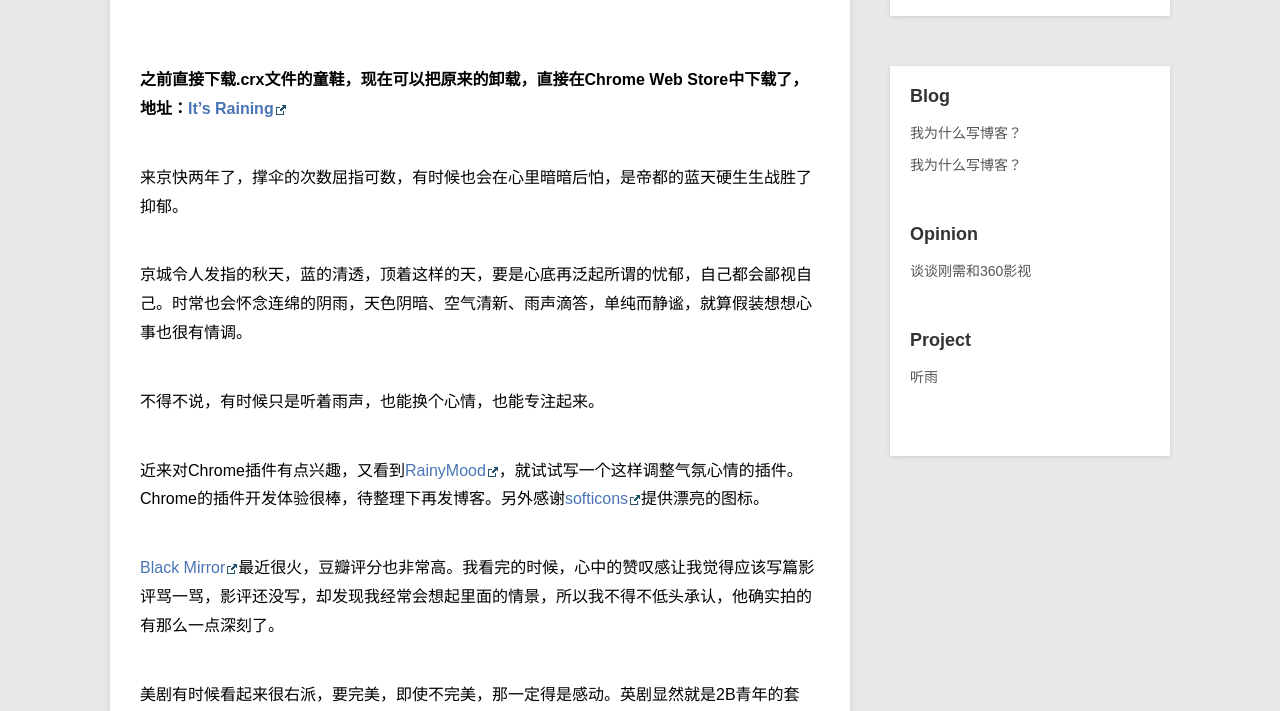
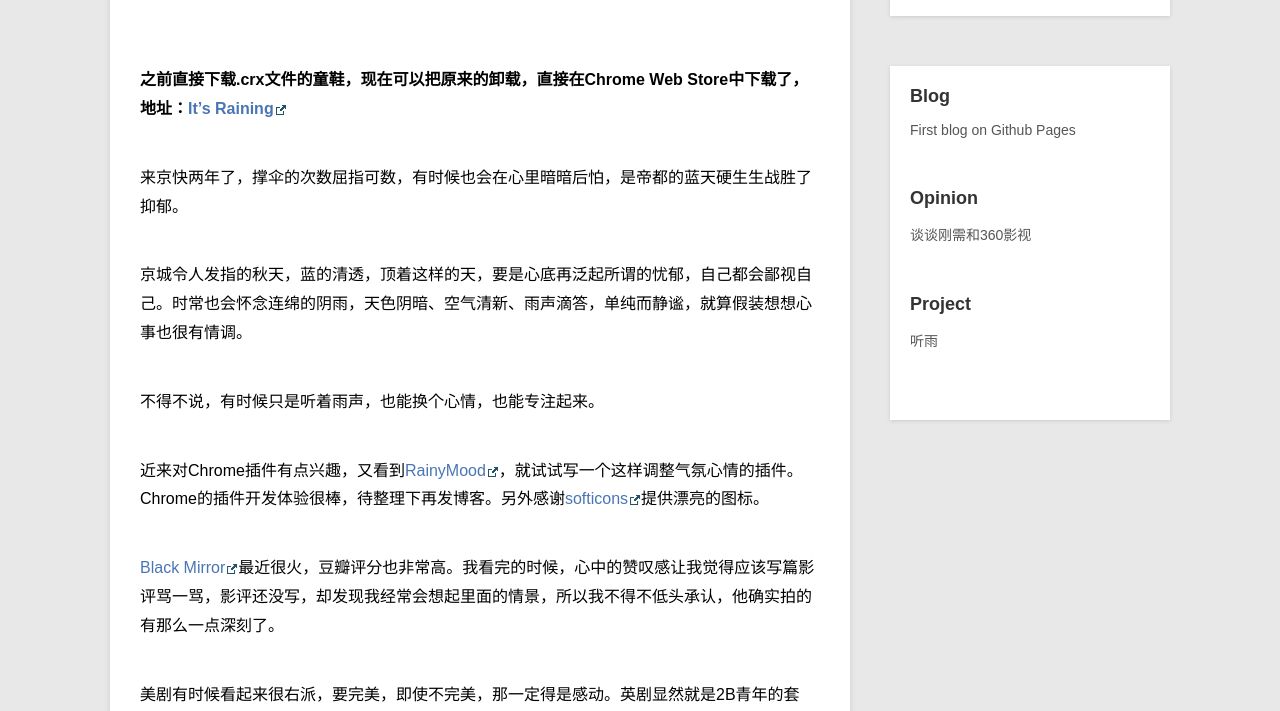
Before and after one commit to cyonks/cyonks.github.io, a Jekyll site: the page built from _posts/project/2012-04-18-raining-in-chrome.md, in a window 1280 px wide and 900 px high, cut to the strip 189-900 px from the top of the window. Built offline with Jekyll 4.4.1, drawn with Linux system fonts in a browser that asks for light colours; Markdown is read by kramdown in place of the engine named in the settings; some of the changed lines change nothing that is shown.

Commit message:
my first blog on github

```diff
--- a/_posts/blog/2011-12-18-why-blog.md
+++ /dev/null
@@ -1,111 +0,0 @@
----
-layout:     post
-title:      我为什么写博客？
-category: blog
-description: 写博客这个这么古老的行为，还有必要拿出来说吗，我看有。
----
-
-## 世界这么乱，装纯给谁看
-
-写博客这个不知道几个“互联网世纪”前的东西，现在还有必要拿出来说吗？不想用太多的理论去说这个命题，先看看两个最近对我影响比较大的两个博客：
-
-* [Steve Losh][]
-* [Derek Sivers][]
-
-第一个是[Steve Losh][]的博客，我在搜索了[VIM][2]相关的关键字之后被带到了这里。简洁的风格和关屏的利落就已经吸引了我，顺手点开其他的文章看了看，博主非常的谨慎认真，每一篇都是高质量的作品，看得出他的用心，整个网站也是异常的简洁舒适，深深的被这种淡然的心态打动，躲进小楼成一统，哪管他春夏与秋冬。再看看他的介绍：
-
-> "I’m a programmer, photographer, dancer & bassist from Rochester, New York."
-
-呵呵，他完全就过着我期望的生活。
-
-第二位博主的['Co-op Business Model'][3]文章也是让我茅厕顿开，这种分享的精神，用博主自己活生生的例子讲述出来之后，读者自然会被感动的，我也在团队内分享过这篇文章，下面我简要介绍一下他的事迹吧：
-
-* 1994年，他把需要邮寄才能得到的版权申请表单扫描上传到网上，为大家申请提供方便的下载服务，直到版权机构将表单上网之前，他的网站是全美唯一一个可以下载到表单的地方，他也并没有盈利。
-* 1995年，他为自己的乐队注册了一个名字，并且把注册过程详细的写在自己的博客上，很长一段时间内，他的这篇文章几乎成了注册乐队名称的标准教程。
-* 1996年，他有了一个[小唱片公司][4]，也就有了一个条形码账户，他需要支付$750给条码协会，这样他就拥有了十万个条码，一开始他免费把这些条码给朋友们要出售的CD用，后来，越来越多人知道了他有条码，又懒得去自己申请账户，就给他付一定的费用，方便的使用，他每个收费$20，在过去的12年里，他靠出售这个条码就赚到了二百万美元。
-* 1997年，他花费$1000申请了一个信用卡商户账户，用来销售自己的CD，一开始也免费给他的做音乐的朋友们帮忙卖，后来有越来越多的陌生人希望能使用他的账号，省的自己去申请，因为他有一些劳动量，所以也收取一定费用，每张专辑收取$35的制作费，然后每卖一张收$4，在过去的12年中，他赚到了二千万美元。
-* 1999年，他学会了制作网站，一开始是为了展示自己的CD，后来他的朋友们抱怨自己的网站服务商很糟糕，希望能使用[Derek Sivers][]的系统，因为也有一些劳动量，所以会一开始收取$300，然后每个月收取$20，在过去的9年中，他赚到了五百万美元。
-* 2000年以后，他会无偿的分享所有他学到的东西，或许“[他不是最聪明的人][5]”，但是分享没有什么成本，而且这是正确的事，所以在后来的11年里，他收获了很多的好运与快乐，遇见了很多有趣的人。
-
-找到了一个神交的外国博主，又有这么励志“好人好报”的故事，我想大道理不用讲太多也都明白了。
-
-还有一篇理论性很强的文章做参考，[我为什么写博客][9]。
-
-## 那些虚的没用，说点实际的
-
-或许这些看起来很美好的东西，你会觉得离自己很远，那就说点直接的收益，看看是否够诱人。
-
-我还是先推荐一篇文章：[怎样花两年时间去面试一个人][6]，招聘永远是公司和个人的难题，双方的信息不对称，导致这个矛盾无法调和，这篇文章就是告诉你，如何自己去推销自己，让公司得到你的全部优质信息，尤其在现在的网络环境下，将自己工作有用的能力搬上网，那么就是最好的能力证明，就是最好的面试答案。无论你是程序员，还是设计师。
-
-或许你会想，好吧好吧，那我找个博客站开一个博客好了，我不太会同意这个做法，有一个个人的品牌，对于自己的发展只有好处，行走网络江湖，有同一个ID标识，无论在哪里都会让人看到你，这样长期的潜移默化，个人的品牌效力也就展现出来了。然后有一个自己独立的域名，并且用心去经营，肯定会有人欣赏的。而且经过我的一番研究，成本并不是很高。
-
-我期望的博客内容，并不是贴一段代码，或者胡言乱语两句，具体的质量可以参考[Steve Losh]，这样的高质量，更能展现自己的态度，或许你说有一些小心得小点滴也想和大家分享，那也可以在自己的空间下开一个Wiki频道，专门存放琐碎的知识点。
-
-高质量的博文，肯定需要自己缜密的思考，并且需要一定的文笔才能将自己的想法完整清晰的表达出来，我在这两个方面都还差了很多，还需要大量的练习才好，给自己这样的机会。
-
-在快知识、微段子横行的今天，能对一个个问题深入的去思考，一方面得到的是心灵的平静，更多的则是深入思考之后的收获的喜悦感，会有不一样的体会的。
-
-## 技术很简单，不用担心
-
-或者你很幸运不是一个程序员，或者你是一个不用搞这些乱七八糟东西的程序员，那么相信我，你一样可以搭起来一个跟我的一模一样的个人站点的。
-
-我要特别鸣谢以下几个站点、技术：
-
-* [GoDaddy][]
-* [DNSPod][]
-* [GitHub][]
-* [Jekyll][]
-* [Disqus][]
-
-下面我来做一个简要说明，完整的搭建方法，我后面会专门写一篇博客分享给大家，等不及的可以自己去找资料哈。
-
-### GoDaddy & DNSPod
-
-[GoDaddy][]是一家非常不错的域名注册商，良好的用户体验，飞快的生效速度，给力的优惠码，也支持支付宝，永远不用担心国内那些流氓厂商的流氓行为，注册了域名，就可以放心不会被别人抢走。在Godaddy注册域名是一件很简单的事情，按照提示走就完全没有问题，唯一需要动脑筋的可能是，你要想一个既有个人标识，又没有被别人注册的域名了，我觉得我的[BeiYuu][]还是不错的，呵呵。
-
-Godaddy一切都很完美，直到遇到了GFW，原因你肯定懂。前段时间推上风传Godaddy的DNS服务器被墙，导致域名不能解析，看起来好像自己的站被墙了一样，这个确实是个闹心的事情，还好国内有DNS服务的替代产品，而且做得还非常的不错，也是免费的，功能强大，速度快，不用担心被和谐，所以隆重推荐[DNSPod][]给大家，可以试用一下，把DNS服务迁移到DNSPod来，解决后顾之忧，配置比较简单，不懂的可以等我后面的博客啦，哈。
-
-### GitHub & Jekyll
-
-[GitHub][]是一个非常优秀的产品，爆发式的增长，各大优质开源软件的蜂涌而至，只能说明人们太需要他了。**Social Coding**是他的Slogan，产品的设计确实解决了很多代码交流的难题，让世界更平，让交流更畅，关于Git的学习，大家可以移步这里[Pro Git中文版][7]，这也是一个本身就在Github维护的一个项目，高质量的翻译了Git入门书，讲解详细，是学习Git的好资料。
-
-GitHub是一个伟大的产品，[GitHub Pages][]是他伟大的一部分，GitHub Pages基于[Jekyll][]博客引擎，当我深入的研究了他之后，我深深的想给Jekyll的作者一个拥抱，列举一下Jekyll的优点：
-
-- 可以单独放在自己的服务器上，他也是GitHub Pages的基础，质量可靠
-- 将博客最重要的功能抽取出来，去除了[WordPress][]的复杂、烦躁的东西，一切都是清晰可控的
-- 可以方便的使用[Markdown][8]等其他标记语言
-<li>清晰、简洁的文件组织，完美的永久链接方案，既漂亮、又可定制</li>
-<li>博客静态化，速度快</li>
-- [Jekyll][]是完美的
-
-### Disqus
-
-[Jekyll][]都很不错，但是可能有些童鞋会不满意于他不提供评论功能，这个时候，[Disqus][]的出现就显得是雪中送炭了。
-
-Disqus是一个社会化的评论解决方案，请允许我使用这个烂透了的词，调用它的接口非常简单，在自己的页面加载他的一段JS代码即可，如果别人注册了Disqus，那么就可以方便的留言，交流，一处登录，处处方便，而且Disqus也提供了一些spam等策略，不用自己操心了，并且可以和一些现有的博客系统很好的转换对接。越来越多的网站开始使用Disqus的服务了，这是一个非常不错的趋势，Jekyll配合[Disqus][]实在是完美了。我别无所求了。
-
-## TL;DR
-
-写到这里，基本的点已经介绍完毕，看看Jekyll生成的博客页面，我心满意足，虽然文笔很烂，语句多不通顺，但是这是一个新的开始了，我觉得心灵都纯洁了不少，这不是发一条微博什么能带来的快乐。
-
-对于那些对上述技术不是很熟悉的童鞋来说，搭建起来可能还是需要花费些功夫的，我会在后面写一篇专门的教程，给有需要的人，等不及了的，可以自己研究下，**生命在于折腾**。
-
-[BeiYuu]:    http://beiyuu.com  "BeiYuu"
-[Steve Losh]:   http://stevelosh.com/   "Steve Losh"
-[Derek Sivers]: http://sivers.org/  "Derek Sivers"
-[GoDaddy]:  http://godaddy.com  "Godaddy"
-[GitHub]: http://github.com "Github:social coding"
-[Jekyll]:   https://github.com/mojombo/jekyll
-[Disqus]: http://disqus.com "Disqus"
-[DNSPod]: http://dnspod.cn "DNSPod"
-[GitHub Pages]: http://pages.github.com "GitHub Pages"
-[WordPress]:    http://wordpress.org    "WordPress"
-[1]:    {{ page.url}}  ({{ page.title }})
-[2]:  http://stevelosh.com/blog/2011/09/writing-vim-plugins/ "Write Vim Plugins"
-[3]: http://sivers.org/sharing   "The co-op business model: share whatever you've got"
-[4]: http://artificialrecords.com
-[5]: http://sivers.org/below-average    "probably below average"
-[6]: http://mindhacks.cn/2011/11/04/how-to-interview-a-person-for-two-years/    "怎样花两年时间去面试一个人"
-[7]: http://progit.org/book/zh/    "Pro Git"
-[8]: http://markdown.tw/    "Markdown语法"
-[9]: http://www.cnblogs.com/bangerlee/archive/2011/09/11/2173632.html   "Why I Blog翻译版"
--- a/_posts/blog/2014-04-30-first.md
+++ b/_posts/blog/2014-04-30-first.md
@@ -1,10 +1,12 @@
 ---
 layout:     post
-title:      我为什么写博客？
+title:      First blog on Github Pages
 category: blog
-description: 写博客这个这么古老的行为，还有必要拿出来说吗，我看有。
+description: Github Pages，可以构建个人博客，或者项目介绍页面。这仅仅是刚刚开始！
 ---
 
-## 世界这么乱，装纯给谁看
+## About me
 
-写博客这个不知道几个“互联网世纪”前的东西，现在还有必要拿出来说吗？不想用太多的理论去说这个命题，先看看两个最近对我影响比较大的两个博客：
+## About Git/Github
+
+## At Last
```
